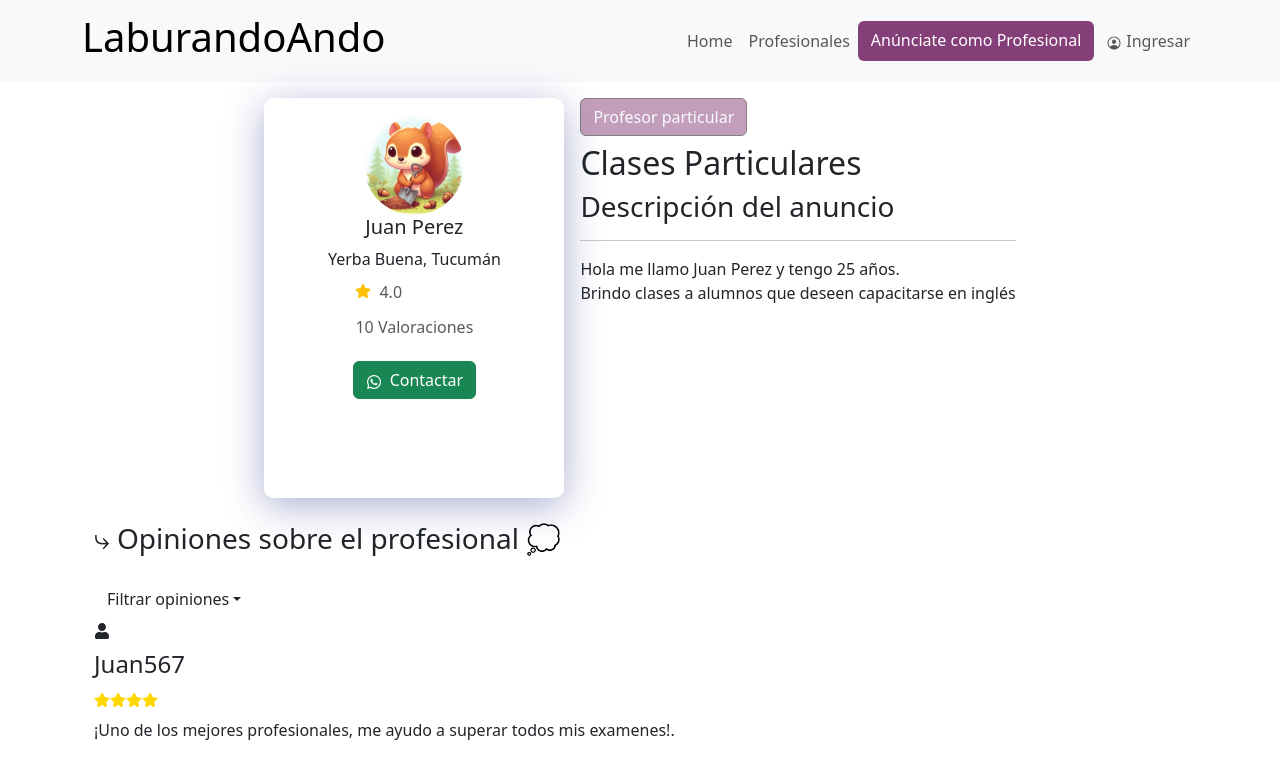
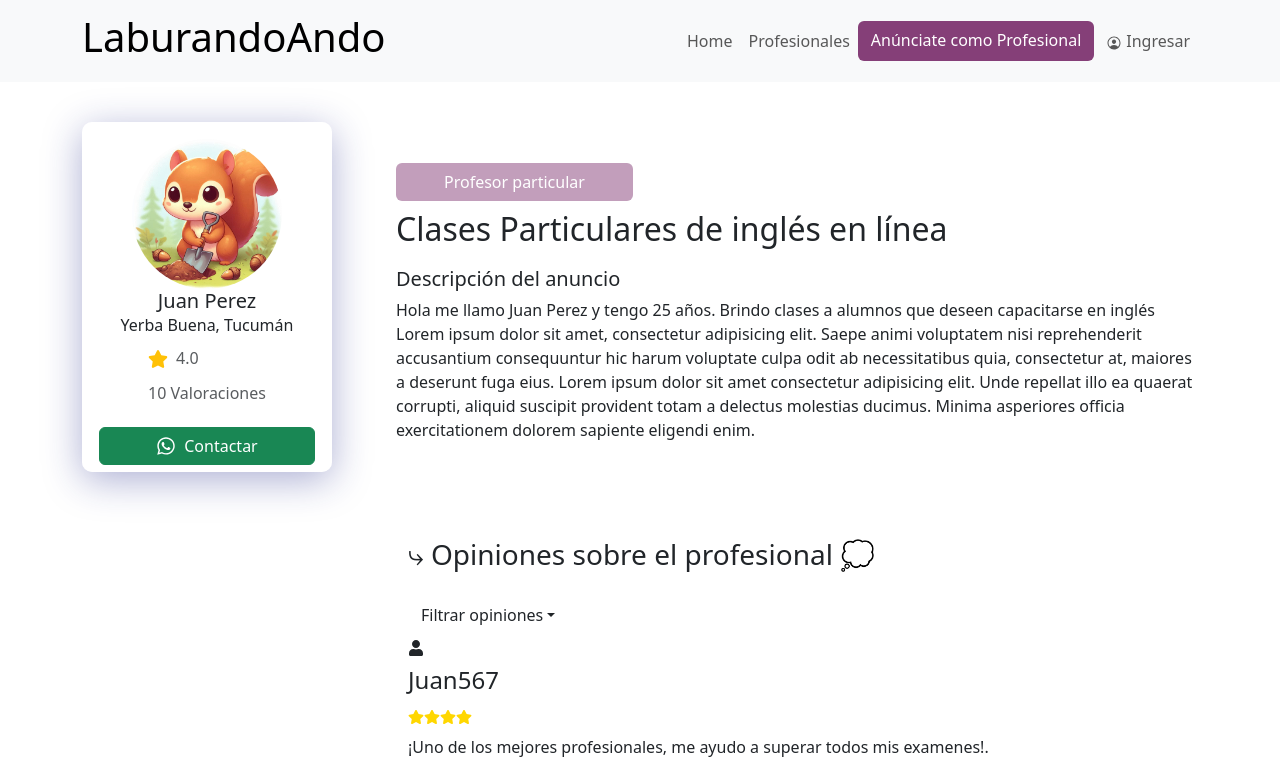
Before and after one commit to FranprzDev/LaburandoAndo, a React (Vite) app: page /detalle-profesional in a window 1280 px wide. Shown: the top 762 px of the page. Built offline with nearby package versions, Linux system fonts and the light colour scheme.

Commit message:
corregi estilos en pagina de detalle de publicacion

```diff
--- a/src/components/Opiniones.jsx
+++ b/src/components/Opiniones.jsx
@@ -77,7 +77,7 @@ const Opiniones = () => {
       : opiniones;
 
   return (
-    <Container className="opiniones-container mt-4">
+    <Container className="opiniones-container mt-5">
     <h3 className="mb-4 opiniones-titulo">
       ⤷ Opiniones sobre el profesional 💭
     </h3>
--- a/src/pages/DetalleDelProfesional.jsx
+++ b/src/pages/DetalleDelProfesional.jsx
@@ -1,52 +1,59 @@
-import Card from 'react-bootstrap/Card';
-import Image from 'react-bootstrap/Image';
-import logo from '../img/Logo.jpg';
-import '../styles/estiloDetalleDelProfesional.css'
+import Card from "react-bootstrap/Card";
+import Image from "react-bootstrap/Image";
+import logo from "../img/Logo.jpg";
+import "../styles/estiloDetalleDelProfesional.css";
 import { FaStar } from "react-icons/fa";
-import Button from 'react-bootstrap/Button';
+import Button from "react-bootstrap/Button";
 import { FaWhatsapp } from "react-icons/fa";
-import { Container } from 'react-bootstrap';
-import Opiniones from '../components/Opiniones';
+import { Container } from "react-bootstrap";
+import Opiniones from "../components/Opiniones";
 
 const DetalleDelProfesional = () => {
   return (
     <Container>
-    <section className='d-flex mb-4 justify-content-center contenedor-detalle'>
-      <Card className='me-3 mt-3 card-detalle'  >
+      <section className="d-flex mb-4 gap-2 gap-md-5 contenedor-detalle pt-2 py-md-4">
+        <Card className="me-3 mt-3 card-detalle">
           <div>
-      <Card.Body className='d-flex flex-column justify-content-center align-items-center'>
-        <Image src={logo} roundedCircle  className='img-circulo-card '/>
-        <Card.Title >Juan Perez</Card.Title>
-        <Card.Text>
-          Yerba Buena, Tucumán
-        </Card.Text>
+            <Card.Body className="d-flex flex-column justify-content-center align-items-center">
+              <Image src={logo} roundedCircle className="img-circulo-card " />
+              <Card.Title className="mb-0">Juan Perez</Card.Title>
+              <Card.Text>Yerba Buena, Tucumán</Card.Text>
               <Card.Subtitle className="mb-2 text-muted">
-          <div className=' d-flex'>
-          <FaStar className='me-2 text-warning' />
+                <div className=" d-flex">
+                  <FaStar className="me-2 text-warning fs-5" />
                   <p>4.0</p>
                 </div>
                 <p>10 Valoraciones</p>
               </Card.Subtitle>
-          <Button variant="success">
-            <FaWhatsapp className='me-2' />
-            Contactar
+              <Button
+                variant="success"
+                className="w-100 d-flex align-items-center justify-content-center"
+              >
+                <FaWhatsapp className="me-2 fs-5" />
+                <span> Contactar</span>
               </Button>
             </Card.Body>
           </div>
         </Card>
-    <div className='mt-3'>
-    <Button variant='danger' className='btn-descripcion-profesional opacity-50'  size="md">
+        <div className="mt-md-5 w-100">
+            <div className="  mt-3 text-center text-md-start w-100">
+              <span className=" px-5 py-2 rounded-2 category opacity-50 text-white">
                 Profesor particular
-        </Button>
-        <h2 className='my-2'>Clases Particulares</h2>
-        <h3>Descripción del anuncio</h3>
-        <hr />
-        <p>Hola me llamo Juan Perez y tengo 25 años. <br />Brindo clases a alumnos que deseen capacitarse en inglés</p>
+              </span>
+            </div>
+          <h2 className="my-3">Clases Particulares de inglés en línea</h2>
+          <p className="fw-medium fs-5 mt-md-3 mb-0 mb-md-1">Descripción del anuncio</p>
+          <p className="pb-md-5">
+            Hola me llamo Juan Perez y tengo 25 años.
+            Brindo clases a alumnos que deseen capacitarse en inglés
+            Lorem ipsum dolor sit amet, consectetur adipisicing elit. Saepe animi voluptatem nisi reprehenderit accusantium consequuntur hic harum voluptate culpa odit ab necessitatibus quia, consectetur at, maiores a deserunt fuga eius.
+            Lorem ipsum dolor sit amet consectetur adipisicing elit. Unde repellat illo ea quaerat corrupti, aliquid suscipit provident totam a delectus molestias ducimus. Minima asperiores officia exercitationem dolorem sapiente eligendi enim.
+          </p>
+          <Opiniones />
         </div>
       </section>
-    <Opiniones/>
     </Container>
-  )
-}
+  );
+};
 
-export default DetalleDelProfesional
+export default DetalleDelProfesional;
--- a/src/styles/estiloDetalleDelProfesional.css
+++ b/src/styles/estiloDetalleDelProfesional.css
@@ -1,15 +1,5 @@
-#root{
-    display: flex;
-    flex-direction: column;
-    min-height: 100vh;
-    --Negro:  #000000;
-    --Violeta: #853f78;
-    --Rosa: #f1d0eb;
-    --Lavanda: #f0e6ef;
-}
-
 .img-circulo-card{
-    width: 100px;
+    width: 150px;
 }
 
 .btn-descripcion-profesional{
@@ -18,7 +8,6 @@
     color: aliceblue;
 }
 
-
 .card-detalle{
     background: rgba( 255, 255, 255, 0.4 );
 box-shadow: 0 8px 3cqi 0 rgba( 31, 38, 135, 0.37 );
@@ -26,11 +15,10 @@ backdrop-filter: blur( 20px );
 -webkit-backdrop-filter: blur( 20px );
 border-radius: 10px;
 border: 1px solid rgba( 255, 255, 255, 0.18 );
-}
-
-.card-detalle{
-    height: 400px;
-    width: 300px;
+min-height: 200px;
+max-height: 350px;
+width: 100%;
+max-width: 250px;
 }
 
 @media (min-width: 768px) {
@@ -71,4 +59,9 @@ border: 1px solid rgba( 255, 255, 255, 0.18 );
     .contenedor-opiniones {
         margin-top: 2rem;
     }
+
+    .card-detalle{
+        position: sticky;
+        top: 50px;
+    }
 }
--- a/src/styles/profesionales.css
+++ b/src/styles/profesionales.css
@@ -23,7 +23,7 @@ a{
     text-overflow: ellipsis;
 }
 
-.cardPublication .category{
+.category{
     display: inline;
     min-width: 150px;
     max-width: 200px;
```
Lines whose indentation alone changed are shown as unchanged.
